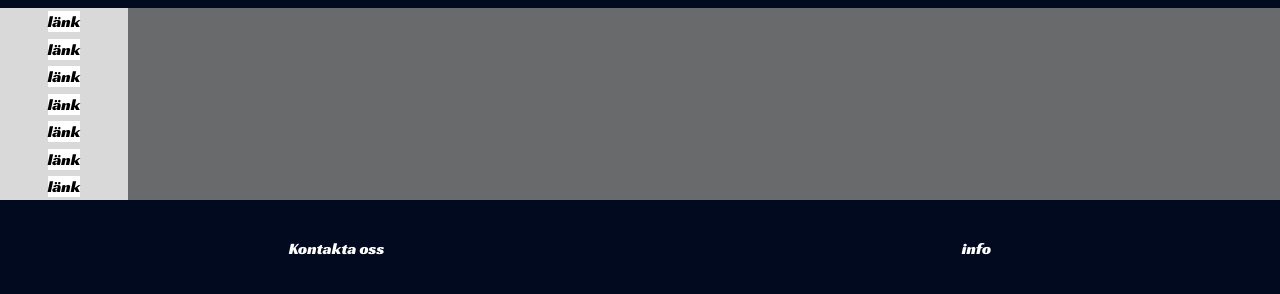
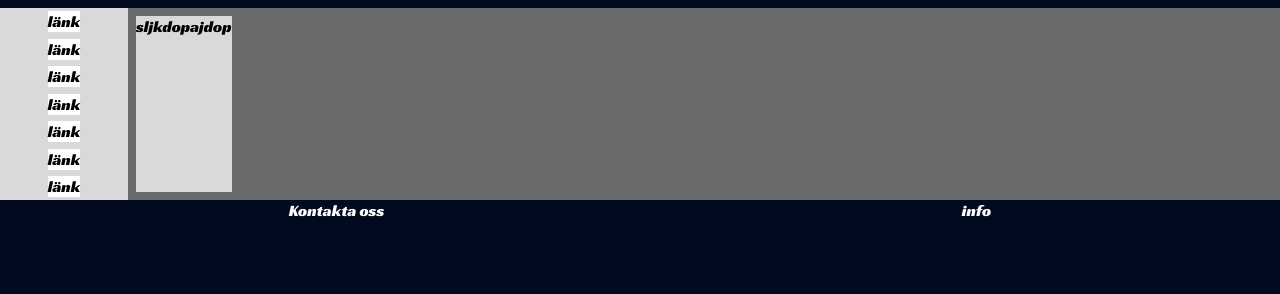
Before and after one commit to TE22E-Jinneklint-Filip/Webbshop, a plain HTML site: page index.html in a window 1280 px wide. Shown: the part 104-398 px from the top of the page. Drawn offline with Linux system fonts and the light colour scheme.

Commit message:
fixat main så att den ligger i samma höjd som aside

```diff
--- a/index.html
+++ b/index.html
@@ -35,6 +35,11 @@
           <li><a href="#">länk</a></li>
         </ul>
       </aside>
+      <div class="produkter">
+        <div>
+          sljkdopajdop
+        </div>
+      </div>
     </main>
     <footer>
       <a>Kontakta oss</a>
--- a/style.css
+++ b/style.css
@@ -57,7 +57,9 @@ aside li {
 }
 
 main {
+  display: flex;
   background-color: #686a6c;
+  flex-wrap: wrap;
 }
 
 footer {
@@ -90,10 +92,11 @@ footer a {
   header {
     height: 12vh;
   }
-  footer {
-    height: 12vh;
-  }
   nav {
     display: none;
   }
+  .produkter {
+    background-color: #D9D9D9;
+    margin: 0.5rem;
+  }
 }
```
